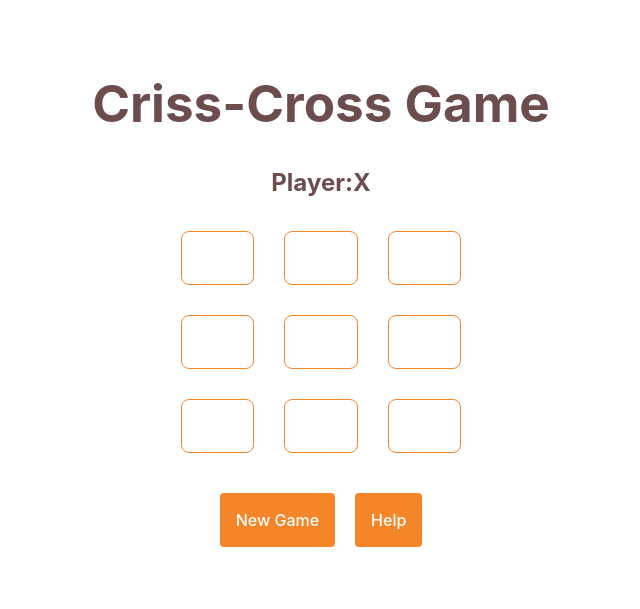
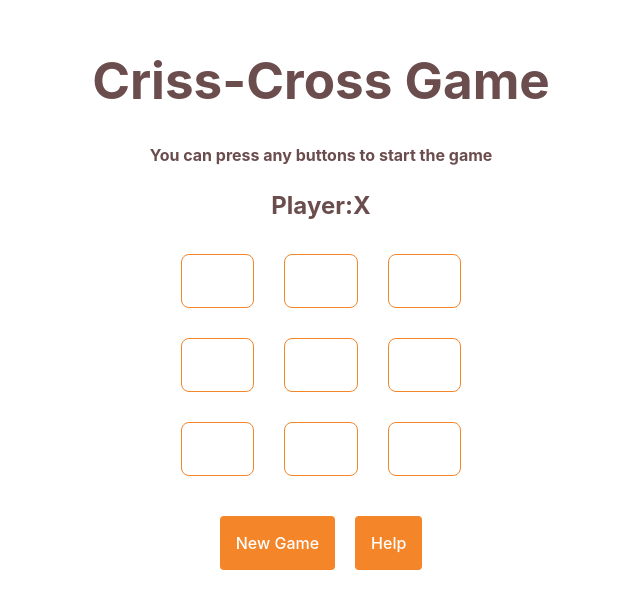
Before and after one commit to Shokhabbos/criss-cross-game, a React (Vite) app: page / in a window 1280 px wide. Shown: the part 101-710 px from the top of the page, without its empty margins (319-959 px from the left). Built offline with nearby package versions, Linux system fonts and the light colour scheme.

Commit message:
modified: podzkaska

```diff
--- a/src/App.css
+++ b/src/App.css
@@ -4,7 +4,7 @@
   padding: 2rem;
   text-align: center;
 }
-h1, h2{
+h1, h2, h4{
   color: #6C4D4E;
 }
 
--- a/src/App.jsx
+++ b/src/App.jsx
@@ -128,6 +128,7 @@ help() {
     <div className="App">
       <header className="App-header">
         <h1>Criss-Cross Game</h1>
+        <h4>You can press any buttons to start the game</h4>
         <h2>{status}</h2>
       </header>
       <main>
```
